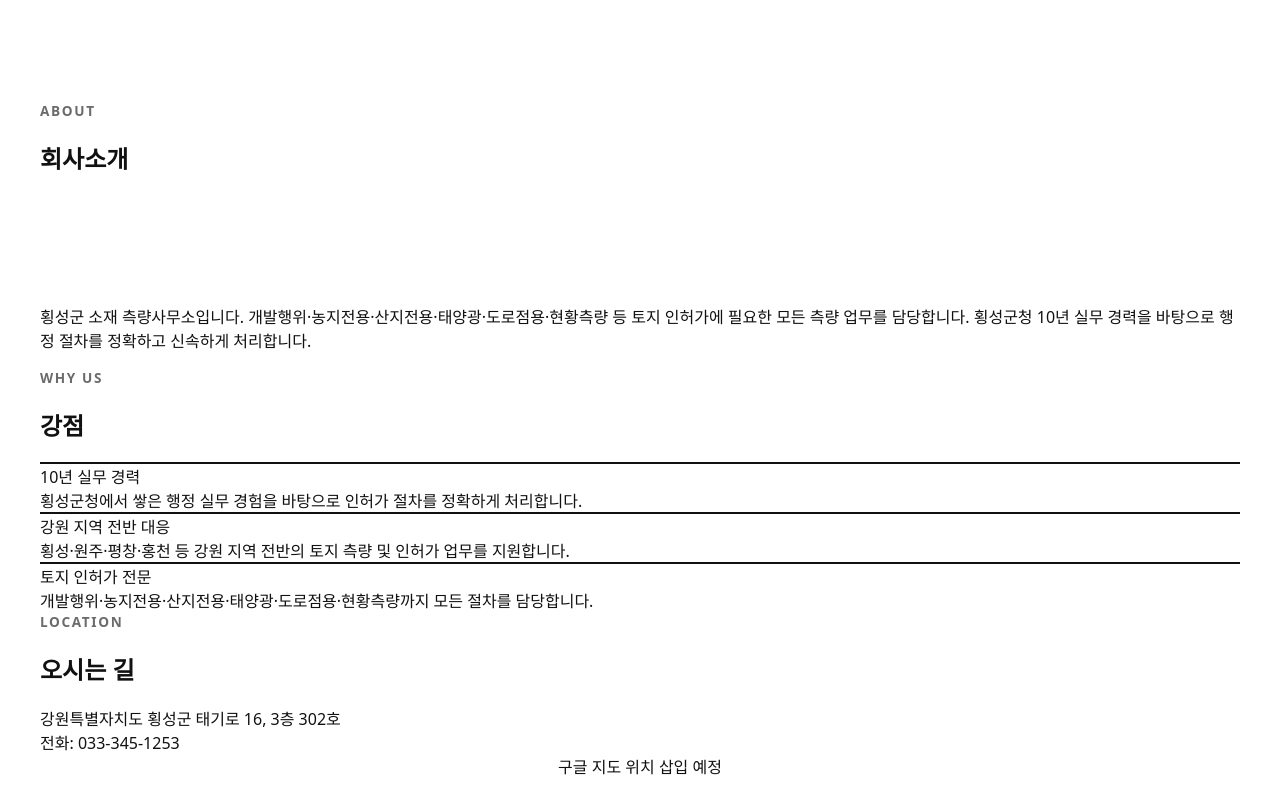
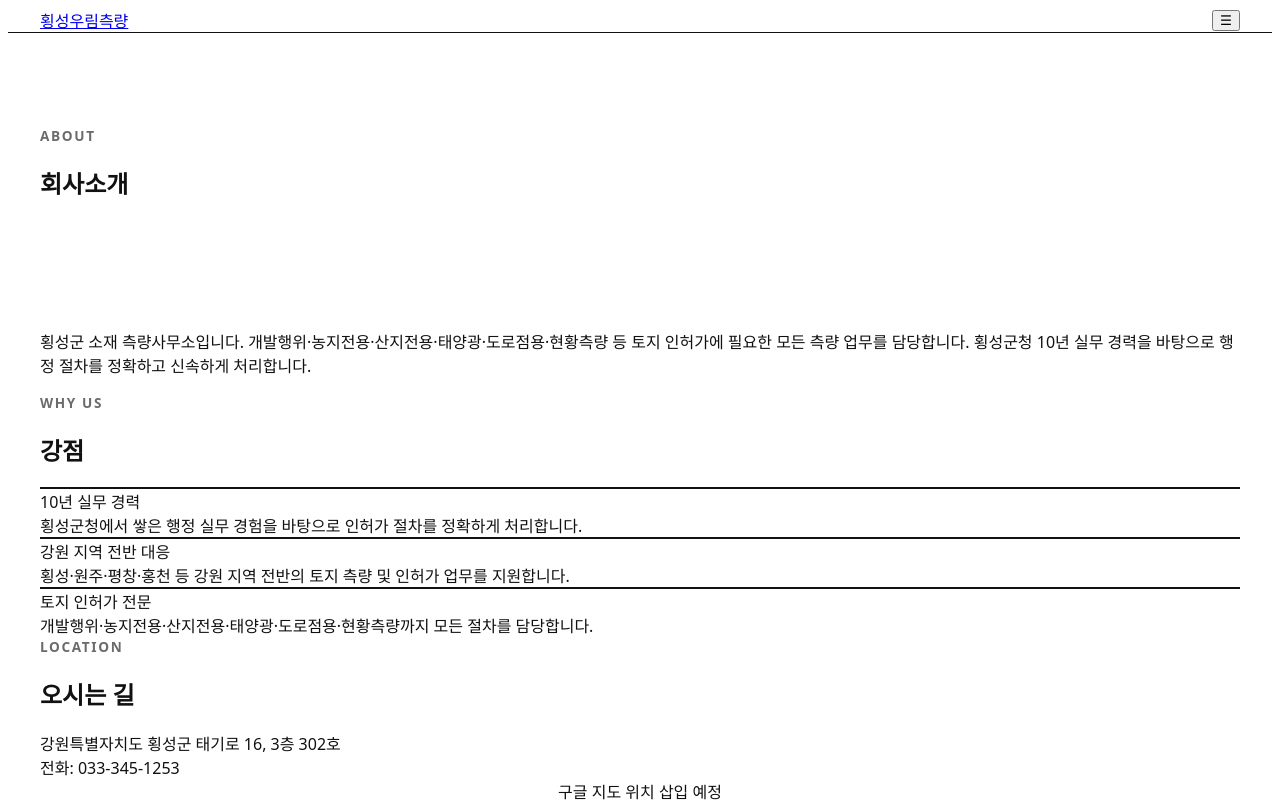
Before and after one commit to urim-survey/urim-website, a Next.js app: page /about in a window 1280 px wide. Shown: the top 802 px of the page. Built offline with nearby package versions, Linux system fonts and the light colour scheme; a web font is replaced by a local one.

Commit message:
redesign: update metadata and image manifest for new asset paths

```diff
--- a/src/app/layout.tsx
+++ b/src/app/layout.tsx
@@ -1,33 +1,21 @@
 import type { Metadata } from "next";
-import { Geist, Geist_Mono } from "next/font/google";
 import "./globals.css";
-
-const geistSans = Geist({
-  variable: "--font-geist-sans",
-  subsets: ["latin"],
-});
-
-const geistMono = Geist_Mono({
-  variable: "--font-geist-mono",
-  subsets: ["latin"],
-});
+import Header from "../components/Header";
+import Footer from "../components/Footer";
 
 export const metadata: Metadata = {
-  title: "Create Next App",
-  description: "Generated by create next app",
+  title: "횡성우림측량",
+  description: "횡성 토지측량 및 인허가 전문 - 개발행위·농지전용·산지전용·태양광·도로점용·현황측량",
 };
 
-export default function RootLayout({
-  children,
-}: Readonly<{
-  children: React.ReactNode;
-}>) {
+export default function RootLayout({ children }: { children: React.ReactNode }) {
   return (
-    <html
-      lang="en"
-      className={`${geistSans.variable} ${geistMono.variable} h-full antialiased`}
-    >
-      <body className="min-h-full flex flex-col">{children}</body>
+    <html lang="ko" className="h-full antialiased">
+      <body className="min-h-full flex flex-col">
+        <Header />
+        <main className="flex-1">{children}</main>
+        <Footer />
+      </body>
     </html>
   );
 }
```
Also changed, not shown: public/images/README.md (added).
